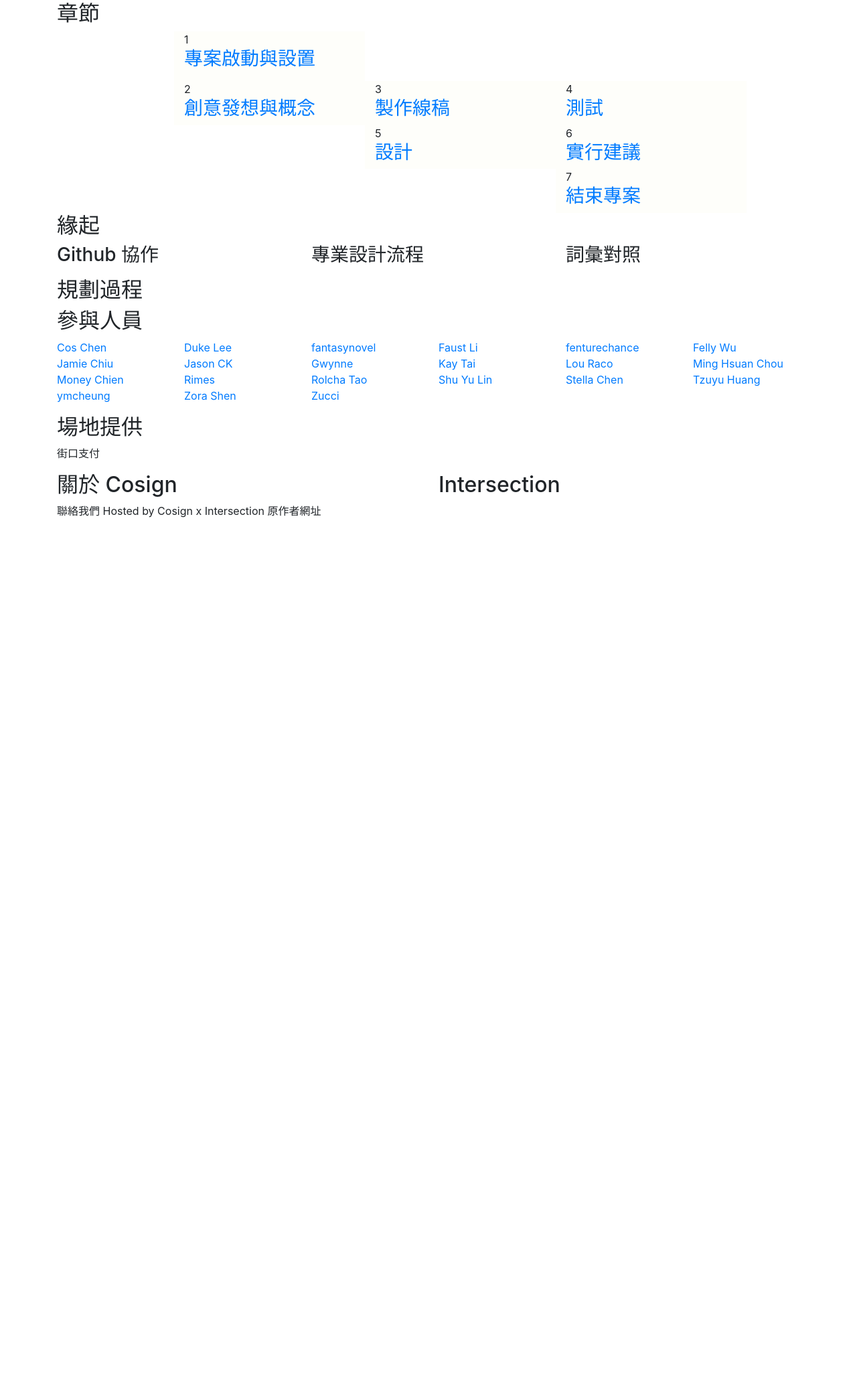
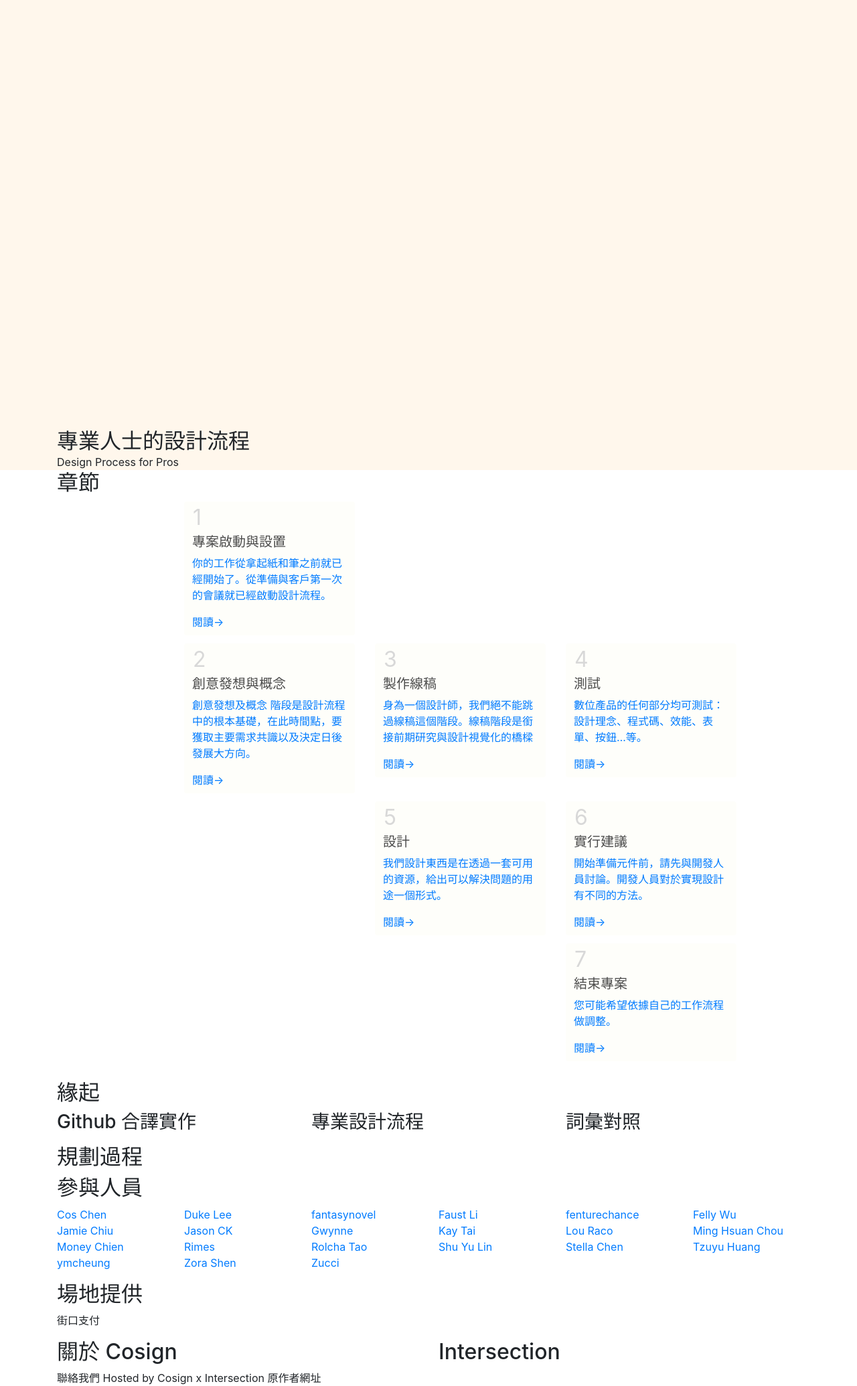
Before and after one commit to thecosignstudio/process, a Jekyll site: the page built from index.md, in a window 1280 px wide. Shown: the whole page at 67% size. Built offline with Jekyll 4.4.1, drawn with Linux system fonts in a browser that asks for light colours; before the commit the page ends 900 px from its top, so only the background shows below that.

Commit message:
Update content for chapters

```diff
--- a/_layouts/home.html
+++ b/_layouts/home.html
@@ -23,70 +23,87 @@
 </head>
 
 <body>
-  <main>
+  <main class="home-cover">
     <div class="container">
-      <div class="row">
+      <header class="row">
         <div class="col-12">
-
+          <h1 class="home-cover-title">專業人士的設計流程</h1>
+          <span class="home-cover-subtitle">Design Process for Pros</span>
         </div>
-      </div>
+      </header>
     </div>
   </main>
-
+  <section class="home-chapters">
     <div class="container">
       <div class="row">
         <div class="col">
           <h2>章節</h2>
-        <ul class="home-chapters row">
+          <ul class="home-chapter-list row">
             <li class="home-chapter-item col-12 col-sm-6 col-md-3 offset-md-2">
               <a href="chapters/01-project-introduction-and-setup.html" class="home-chapter-link">
-              <h3>專案啟動與設置</h3>
-              <p></p>
+                <h5 class="home-chapter-title">專案啟動與設置</h5>
+                <p>你的工作從拿起紙和筆之前就已經開始了。從準備與客戶第一次的會議就已經啟動設計流程。</p>
+                <span>閱讀→</span>
               </a>
             </li>
             <div class="w-100 d-none d-md-block"></div>
             <li class="home-chapter-item col-12 col-sm-6 col-md-3 offset-md-2">
               <a href="chapters/02-ideation-and-concept.html" class="home-chapter-link">
-              <h3>創意發想與概念</h3>
+                <h5 class="home-chapter-title">創意發想與概念</h5>
+                <p>創意發想及概念 階段是設計流程中的根本基礎，在此時間點，要獲取主要需求共識以及決定日後發展大方向。</p>
+                <span>閱讀→</span>
               </a>
             </li>
             <li class="home-chapter-item col-12 col-sm-6 col-md-3">
               <a href="chapters/03-wireframing.html" class="home-chapter-link">
-              <h3>製作線稿</h3>
+                <h5 class="home-chapter-title">製作線稿</h5>
+                <p>身為一個設計師，我們絕不能跳過線稿這個階段。線稿階段是銜接前期研究與設計視覺化的橋樑</p>
+                <span>閱讀→</span>
               </a>
             </li>
             <li class="home-chapter-item col-12 col-sm-6 col-md-3">
               <a href="chapters/04-testing.html" class="home-chapter-link">
-              <h3>測試</h3>
+                <h5 class="home-chapter-title">測試</h5>
+                <p>數位產品的任何部分均可測試：設計理念、程式碼、效能、表單、按鈕…等。</p>
+                <span>閱讀→</span>
               </a>
             </li>
             <div class="w-100 d-none d-md-block"></div>
             <li class="home-chapter-item col-12 col-sm-6 col-md-3 offset-md-5">
               <a href="chapters/05-design.html" class="home-chapter-link">
-              <h3>設計</h3>
+                <h5 class="home-chapter-title">設計</h5>
+                <p>我們設計東西是在透過一套可用的資源，給出可以解決問題的用途一個形式。</p>
+                <span>閱讀→</span>
               </a>
             </li>
             <li class="home-chapter-item col-12 col-sm-6 col-md-3">
               <a href="chapters/06-implementation-recommendations.html" class="home-chapter-link">
-              <h3>實行建議</h3>
+                <h5 class="home-chapter-title">實行建議</h5>
+                <p>開始準備元件前，請先與開發人員討論。開發人員對於實現設計有不同的方法。</p>
+                <span>閱讀→</span>
               </a>
             </li>
             <div class="w-100 d-none d-md-block"></div>
             <li class="home-chapter-item col-12 col-sm-6 col-md-3 offset-md-8">
               <a href="chapters/07-project-termination.html" class="home-chapter-link">
-              <h3>結束專案</h3>
+                <h5 class="home-chapter-title">結束專案</h5>
+                <p>您可能希望依據自己的工作流程做調整。</p>
+                <span>閱讀→</span>
               </a>
             </li>
           </ul>
         </div>
       </div>
+    </div>
+  </section>
 
-    <div class="row">
+  <div class="container">
+    <section class="row">
       <div class="col-12">
           <h2>緣起</h2>
       </div>
       <div class="col">
-        <h3>Github 協作</h3>
+        <h3>Github 合譯實作</h3>
         <p></p>
       </div>
       <div class="col">
@@ -97,15 +114,15 @@
         <h3>詞彙對照</h3>
         <p></p>
       </div>
-    </div>
+    </section>
 
-    <div class="row">
+    <section class="row">
       <div class="col">
         <h2>規劃過程</h2>
       </div>
-    </div>
+    </section>
 
-    <div class="row">
+    <section class="row">
       <div class="col">
         <h2>參與人員</h2>
 
@@ -175,16 +192,16 @@
           </li>
         </ul>
       </div>
-    </div>
+    </section>
 
-    <div class="row">
+    <section class="row">
       <div class="col">
         <h2>場地提供</h2>
         <p>街口支付</p>
       </div>
-    </div>
+    </section>
 
-    <div class="row">
+    <section class="row">
       <div class="col-12 col-sm-6">
         <h2>關於 Cosign</h2>
       </div>
--- a/_sass/_custom.scss
+++ b/_sass/_custom.scss
@@ -2,5 +2,6 @@
 @import 'custom/fonts';
 @import 'custom/colors';
 
+@import 'custom/cover';
 @import 'custom/chapters';
 @import 'custom/participants';
--- a/_sass/custom/_chapters.scss
+++ b/_sass/custom/_chapters.scss
@@ -1,17 +1,31 @@
-.home-chapters {
-  margin-bottom: 0;
+.home-chapter-list {
   padding: 0;
   counter-reset: chapter;
 }
 
 .home-chapter-item {
   position: relative;
-  display: block;
+  margin-bottom: 12px;
   list-style: none;
-  background-color: $white;
 
   &::before {
+    color: $white-shade-light;
     content: counter(chapter);
+    font-size: 2rem;
     counter-increment: chapter;
+    position: absolute;
+    left: 28px;
   }
 }
+
+.home-chapter-link {
+  display: block;
+  background-color: $white;
+  border-radius: 4px;
+  overflow: hidden;
+  padding: 48px 12px 8px;
+}
+
+.home-chapter-title {
+  color: $white-shade-dark;
+}
--- a/_sass/custom/_colors.scss
+++ b/_sass/custom/_colors.scss
@@ -1 +1,4 @@
 $white: #fefefa;
+$white-floral: #fff7ec;
+$white-shade-light: #d8d8d8;
+$white-shade-dark: #4c4c4c;
--- /dev/null
+++ b/_sass/custom/_cover.scss
@@ -0,0 +1,9 @@
+.home-cover {
+  background-color: $white-floral;
+  padding-top: 50%;
+}
+
+.home-cover-title {
+  font-size: 2rem;
+  margin-bottom: 0;
+}
```
Also changed, not shown: assets/home_imgs/header_background.svg (added), 1 other file. Lines whose indentation alone changed are shown as unchanged.
